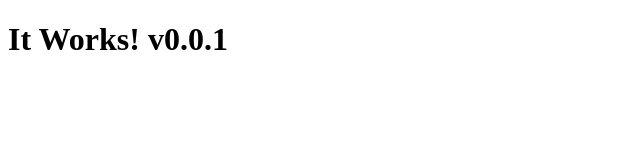
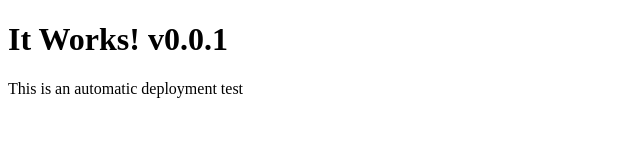
Before and after one commit to oosswwaalldd/Docker-Registry-PoC, a website: page webserver/public/index.html in a window 1280 px wide. Shown: the whole page, without its empty margins (0-640 px from the left). Drawn offline with Linux system fonts and the light colour scheme.

Commit message:
1st automatic deployment ever

```diff
--- a/webserver/public/index.html
+++ b/webserver/public/index.html
@@ -7,5 +7,6 @@
 </head>
 <body>
   <h1>It Works! v0.0.1</h1>
+  <p>This is an automatic deployment test</p>
 </body>
 </html>
```
